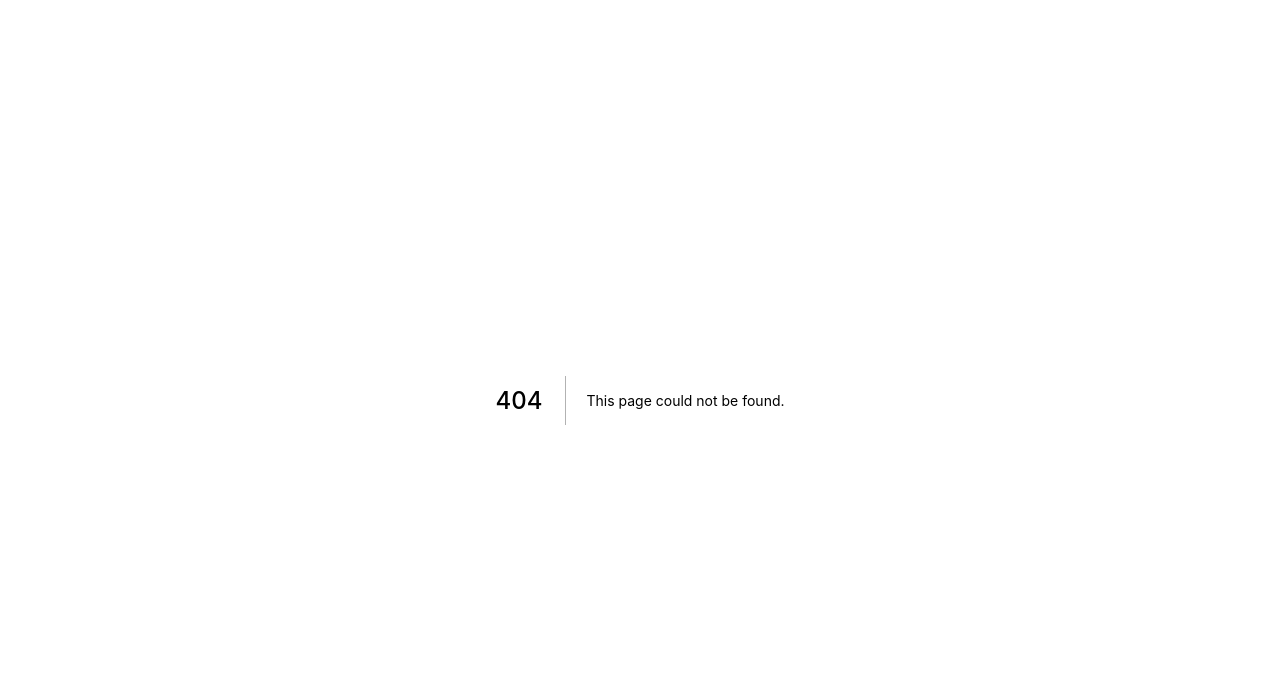
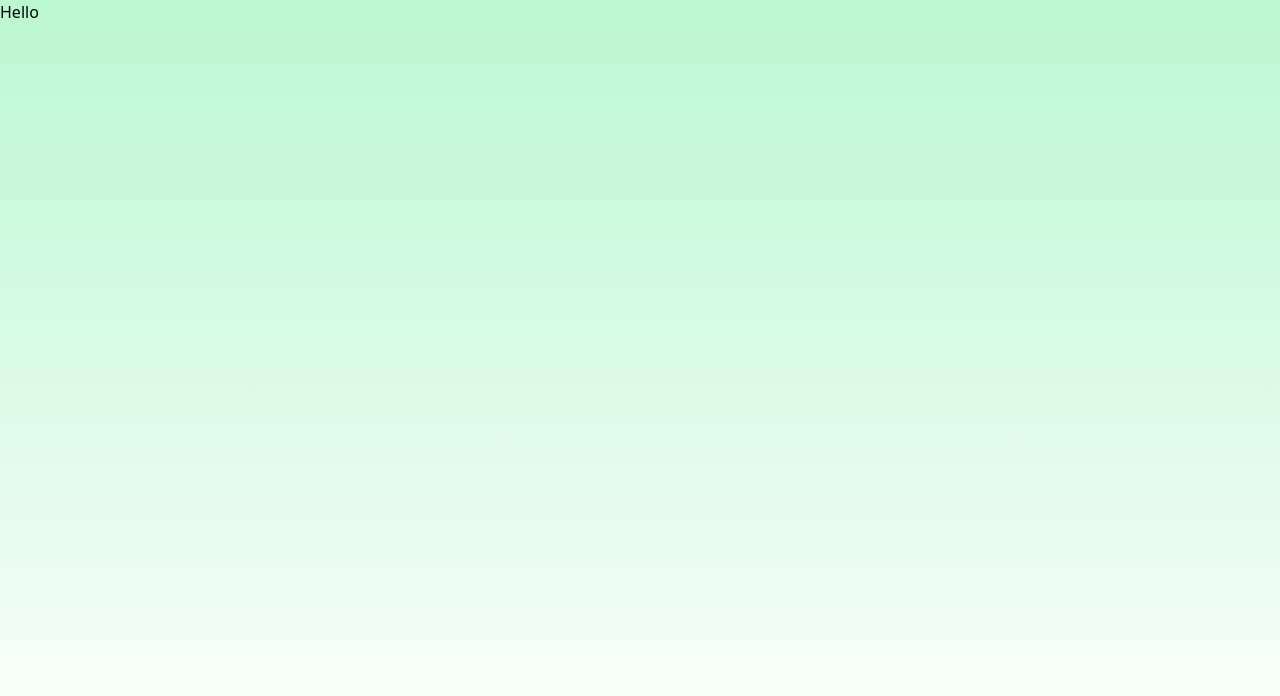
Before and after one commit to Addis-Belete/mm-marketplace, a Next.js app: page /nfts-sold in a window 1280 px wide. Before the commit this address had no page. Shown: the top 696 px of the page. Built offline with nearby package versions, Linux system fonts and the light colour scheme.

Commit message:
Add sold_nfts page

```diff
--- a/components/NavBar.jsx
+++ b/components/NavBar.jsx
@@ -1,11 +1,24 @@
-import React from 'react'
+import Link from "next/link";
 
 const NavBar = () => {
-	return (
-		<div>
+  return (
+    <div className="flex">
+      <h3>NFT's</h3>
+<div>
+      <Link href="/">
+        <a>Marketplace</a>
+      </Link>
+      <Link href="/sold_items">
+        <a>Marketplace</a>
+      </Link>
+      <Link href="/your_nfts">
+        <a>Marketplace</a>
+      </Link>
+</div>
 
-		</div>
-	)
-}
+      <button>Connect</button>
+    </div>
+  );
+};
 
-export default NavBar
+export default NavBar;
--- a/pages/_app.js
+++ b/pages/_app.js
@@ -1,7 +1,14 @@
 import '../styles/globals.css'
 
 function MyApp({ Component, pageProps }) {
-  return <Component {...pageProps} />
+
+	return (
+		<body className='h-screen bg-gradient-to-b
+                 from-green-200 to-green-500"'>
+
+			<Component {...pageProps} />
+		</body>
+	)
 }
 
 export default MyApp
--- a/pages/index.js
+++ b/pages/index.js
@@ -1,6 +1,7 @@
 
 export default function Home() {
 	return (
+
 		<div className="text-red-200 mt-10 ml-10" >
 			Hello This is  market place am building for MMCY Company
 		</div>
--- /dev/null
+++ b/pages/nfts-sold.js
@@ -0,0 +1,11 @@
+import React from 'react'
+
+const nfts_sold = () => {
+	return (
+		<div>
+			Hello
+		</div>
+	)
+}
+
+export default nfts_sold
--- a/tailwind.config.js
+++ b/tailwind.config.js
@@ -4,7 +4,10 @@ module.exports = {
 		"./components/**/*.{js,ts,jsx,tsx}",
 	],
 	theme: {
-		extend: {},
+		extend: {
+
+
+		},
 	},
 	plugins: [],
 }
```
